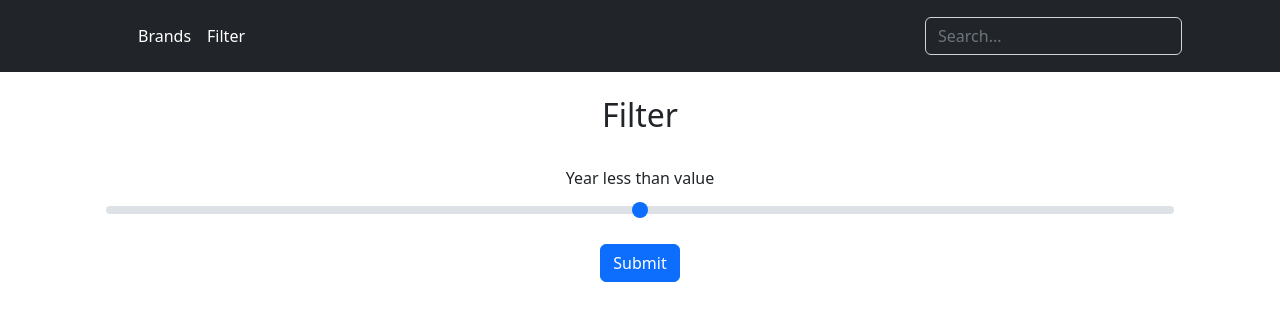
After one commit to VetalM84/flaskMongo, a Flask app: template templates/filter.html in a window 1280 px wide. The commit adds this page. Shown: the top 329 px of the page. Run offline with Flask 2, Linux system fonts and the light colour scheme; the template is opened without the code that fills it, so the values that code supplies are empty; some libraries are stand-ins or nearby versions.

Commit message:
Amendments

```diff
--- a/templates/base.html
+++ b/templates/base.html
@@ -16,9 +16,7 @@
 
           <ul class="nav col-12 col-lg-auto me-lg-auto mb-2 justify-content-center mb-md-0">
             <li><a href="/" class="nav-link px-2 text-white">Brands</a></li>
-            <li><a href="#" class="nav-link px-2 text-white">Features</a></li>
-            <li><a href="#" class="nav-link px-2 text-white">FAQs</a></li>
-            <li><a href="#" class="nav-link px-2 text-white">About</a></li>
+            <li><a href="/filter" class="nav-link px-2 text-white">Filter</a></li>
           </ul>
 
           <form class="col-12 col-lg-auto mb-3 mb-lg-0 me-lg-3" role="search">
--- /dev/null
+++ b/templates/filter.html
@@ -0,0 +1,23 @@
+{% extends "base.html" %}
+
+{% block content %}
+	<div class="container text-center">
+		<h1 class="h2">Filter</h1>
+		<div class="row">
+			<div class="col p-4">
+				<form method="post" id="yearRangeForm" name="yearRangeForm">
+						<label for="yearRange" class="form-label">Year less than value</label>
+						<input type="range" class="form-range" min="{{ year[0]["min_val"] }}" max="{{ year[0]["max_val"] }}" id="yearRange" name="yearRange">
+						<button type="submit" class="btn btn-primary mt-3">Submit</button>
+				</form>
+			</div>
+		</div>
+	  <div class="row">
+		  {% for value in filtered_data %}
+		    <div class="col p-4">
+			    {{ value }}
+		    </div>
+		  {% endfor %}
+	  </div>
+  </div>
+{% endblock %}
```
Also changed, not shown: app.py (+4 -4 lines), routes.py (+27 -3 lines).
